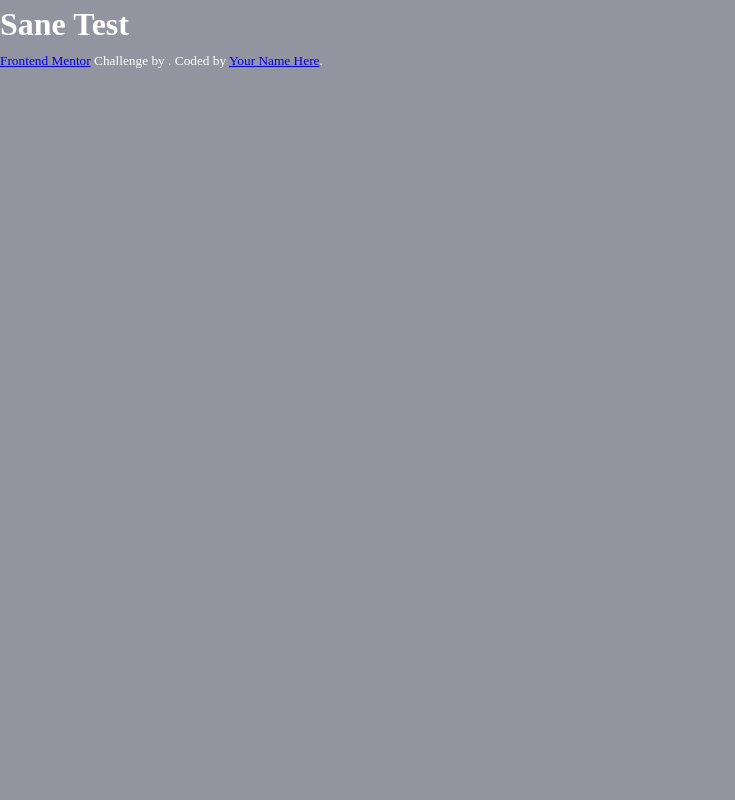
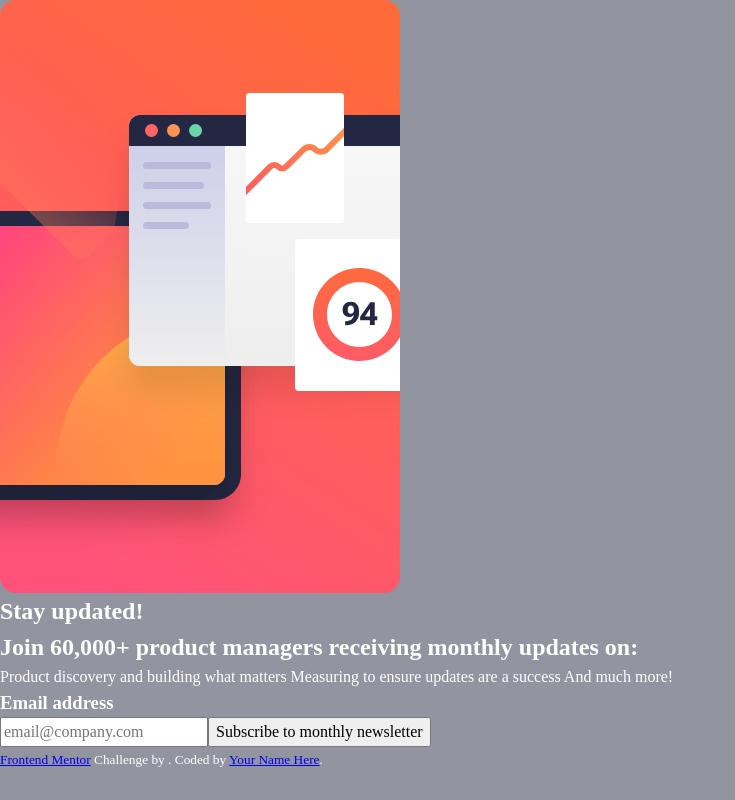
Before and after one commit to SerPet-eng/News_Letter_Sign_Up_With_Success_Message, a React (Vite) app: page / in a window 1280 px wide. Shown: the whole page, without its empty margins (0-735 px from the left). Built offline with nearby package versions, Linux system fonts and the light colour scheme.

Commit message:
Organizing `jsx` components 🗃️🗄️
* `theme` folder has been added inside of component folder
    - this `theme` folder is for the SignUp.jsx

* Changing HTML element:
    - index.html
    - Footer.jsx

```diff
--- a/index.html
+++ b/index.html
@@ -17,7 +17,7 @@
     </title>
   </head>
   <body>
-    <div id="root"></div>
+    <main id="root"></main>
     <script type="module" src="/src/main.jsx"></script>
   </body>
 </html>
--- a/src/App.jsx
+++ b/src/App.jsx
@@ -1,9 +1,10 @@
+import SignUp from './components/SignUp';
 import Footer from './components/Footer';
 
 export default function App() {
   return (
     <>
-      <h1>Sane Test</h1>
+      <SignUp />
       <Footer />
     </>
   );
--- a/src/components/Footer.jsx
+++ b/src/components/Footer.jsx
@@ -1,7 +1,7 @@
 export default function Footer() {
   return (
     <>
-      <div className="attribution">
+      <footer className="attribution">
         <small>
           <a
             href="https://www.frontendmentor.io?ref=challenge"
@@ -12,7 +12,7 @@ export default function Footer() {
           </a>{' '}
           Challenge by . Coded by <a href="#">Your Name Here</a>.
         </small>
-      </div>
+      </footer>
     </>
   );
 }
--- a/src/components/SignUp.jsx
+++ b/src/components/SignUp.jsx
@@ -1,19 +1,15 @@
+import Image from './theme/Image';
+import Content from './theme/Content';
+import Form from './theme/Form';
+
 export default function SignUp() {
   return (
     <>
-      <div>
-        <h1>Stay updated!</h1>
-        <h2>Join 60,000+ product managers receiving monthly updates on:</h2>
-        <p>
-          Product discovery and building what matters Measuring to ensure
-          updates are a success And much more!
-        </p>
-        <div>
-          <h3>Email address</h3>
-          <h4>email@company.com</h4>
-          <p>Subscribe to monthly newsletter</p>
-        </div>
-      </div>
+      <article className="app">
+        <Image />
+        <Content />
+        <Form />
+      </article>
     </>
   );
 }
--- /dev/null
+++ b/src/components/theme/Content.jsx
@@ -0,0 +1,14 @@
+export default function Content() {
+  return (
+    <>
+      <h1 className="app__title">Stay updated!</h1>
+      <h2 className="app__sub-title">
+        Join 60,000+ product managers receiving monthly updates on:
+      </h2>
+      <p className="app__description">
+        Product discovery and building what matters Measuring to ensure updates
+        are a success And much more!
+      </p>
+    </>
+  );
+}
--- /dev/null
+++ b/src/components/theme/Form.jsx
@@ -0,0 +1,17 @@
+export default function Form() {
+  return (
+    <>
+      <form className="form">
+        <h3 className="form__title">Email address</h3>
+        <input
+          type="text"
+          placeholder="email@company.com"
+          className="form__input"
+        />
+        <button className="form__button">
+          Subscribe to monthly newsletter
+        </button>
+      </form>
+    </>
+  );
+}
--- /dev/null
+++ b/src/components/theme/Image.jsx
@@ -0,0 +1,13 @@
+import MobileImage from '../../../assets/images/illustration-sign-up-mobile.svg';
+import DesktopImage from '../../../assets/images/illustration-sign-up-desktop.svg';
+
+export default function Image() {
+  return (
+    <>
+      <picture className="app__image">
+        <source media="(min-width: 800px)" srcSet={DesktopImage} />
+        <img src={MobileImage} alt="An Illustration Image for Sign Up" />
+      </picture>
+    </>
+  );
+}
```
